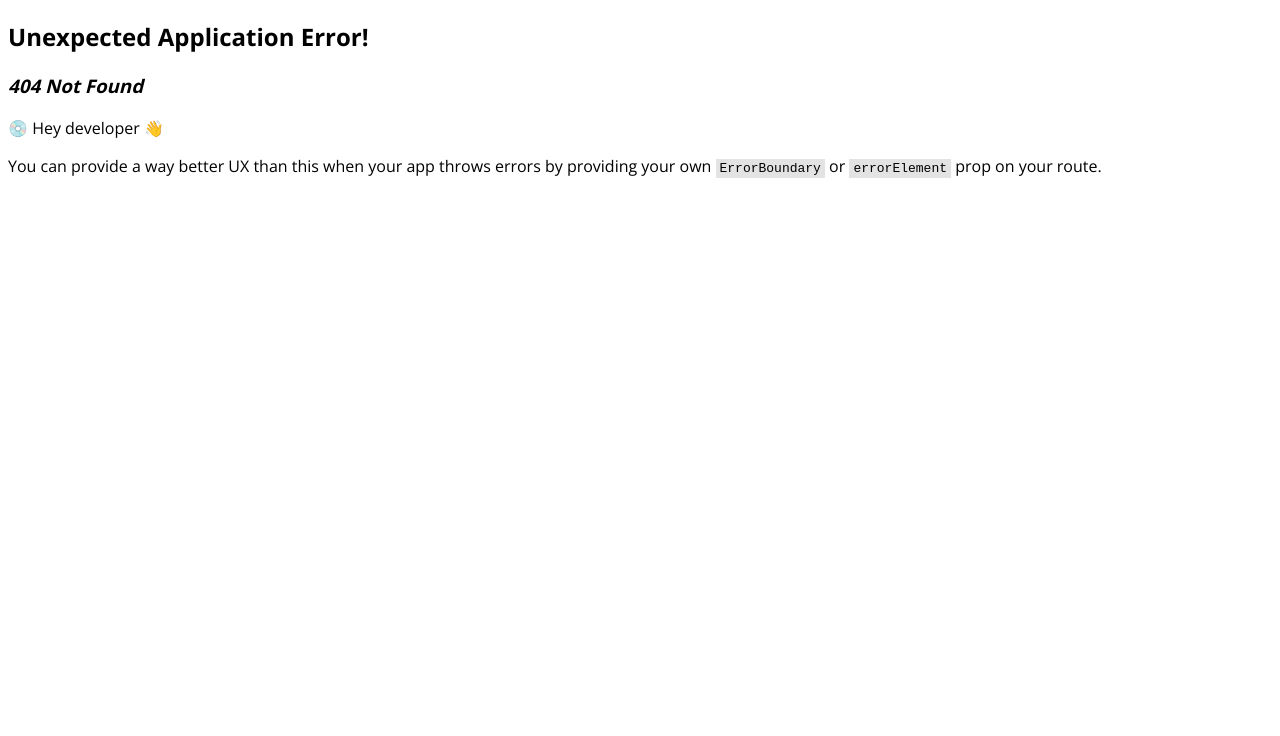
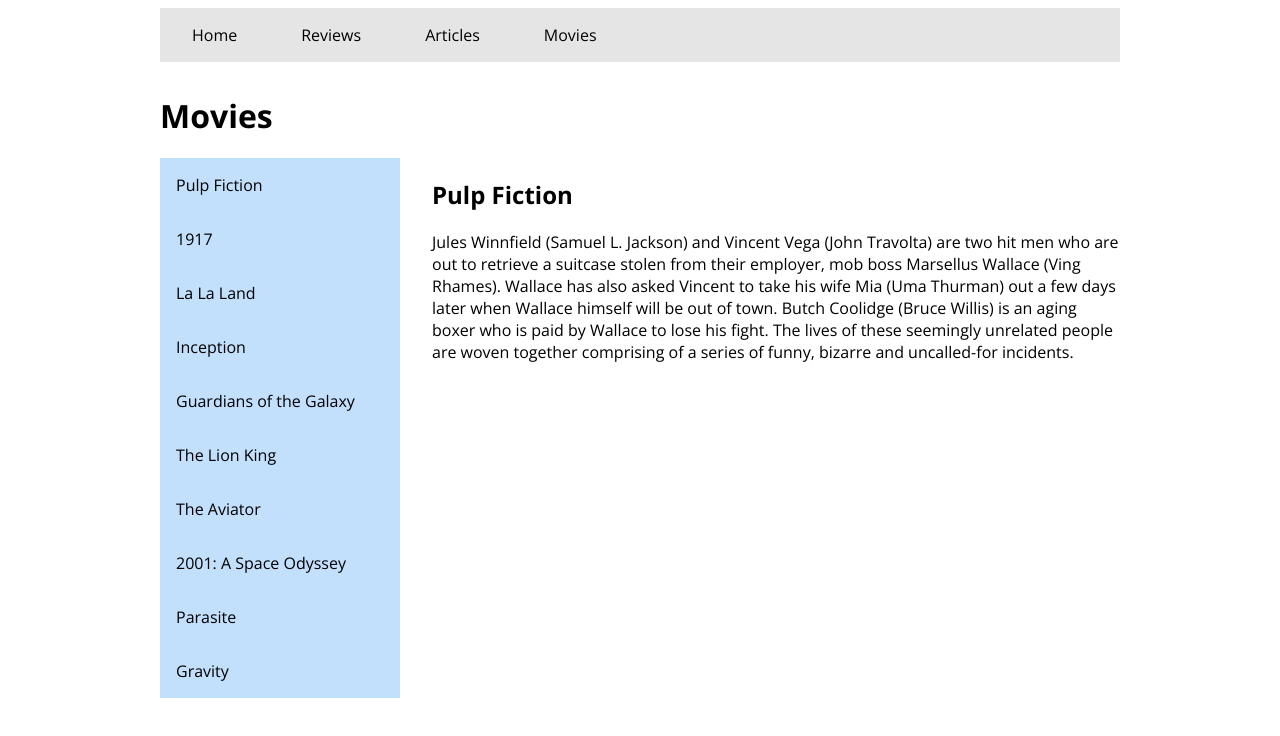
Before and after one commit to havraiv/projekt-filmovy-magazin, a React app: page /movies/1 in a window 1280 px wide. Before the commit this address had no page. Shown: the top 736 px of the page. Built offline with nearby package versions, Linux system fonts and the light colour scheme.

Commit message:
routing done

```diff
--- /dev/null
+++ b/src/pages/Movie/index.jsx
@@ -0,0 +1,18 @@
+import React from 'react';
+import movies from '../../movie-database.js';
+import { useParams } from 'react-router';
+
+export const Movie = () => {
+  const { id } = useParams();
+  const moviesData = movies.find((movie) => movie.id === Number(id));
+
+  return (
+    <div className="movie">
+      {/* <img src="https://github.com/Czechitas-podklady-WEB/projekt-filmovy-magazin/raw/main/html-vzor/images/pulp-fiction.jpg" alt="Pulp Fiction"> */}
+
+      <h2>{moviesData.title}</h2>
+
+      <p>{moviesData.storyline}</p>
+    </div>
+  );
+};
--- a/src/pages/MovieList/index.jsx
+++ b/src/pages/MovieList/index.jsx
@@ -8,7 +8,7 @@
     <nav className="movie-list">
       {movies.map((movie) => {
         return (
-          <Link to={`/movie/${movie.id}`} key={movie.id}>
+          <Link to={`/movies/${movie.id}`} key={movie.id}>
             {movie.title}
           </Link>
         );
--- a/src/pages/Movies/index.jsx
+++ b/src/pages/Movies/index.jsx
@@ -1,6 +1,7 @@
 import React from 'react';
 import './style.css';
 import { MovieList } from '../MovieList';
+import { Outlet } from 'react-router';
 
 export const Movies = () => {
   return (
@@ -9,6 +10,7 @@
 
       <div className="movies-container">
         <MovieList />
+        <Outlet />
       </div>
     </div>
   );
```
Also changed, not shown: src/index.jsx (+7 -0 lines).
